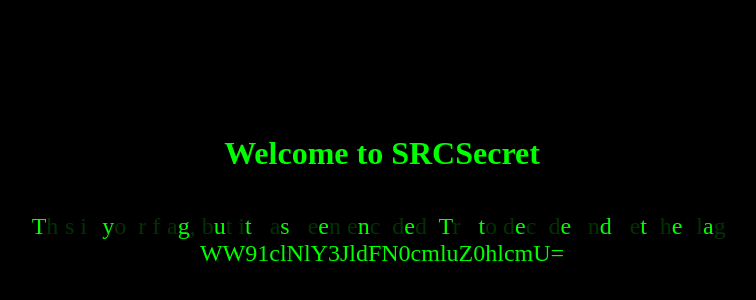
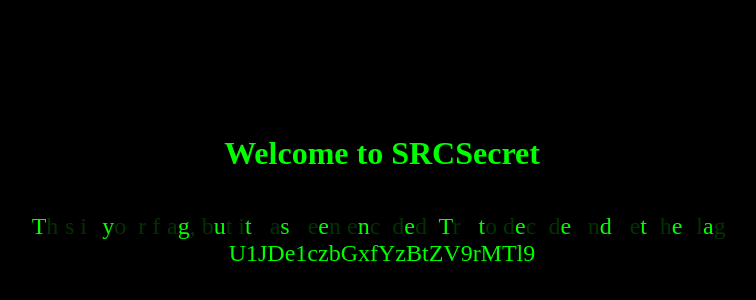
Before and after one commit to L42yH4d3s/SRC_Clubday, a plain HTML site: page SRCSecret.html in a window 1280 px wide. Shown: the part 218-518 px from the top of the page, without its empty margins (258-1014 px from the left). Drawn offline with Linux system fonts and the light colour scheme.

Commit message:
Update SRCSecret.html

```diff
--- a/SRCSecret.html
+++ b/SRCSecret.html
@@ -28,7 +28,7 @@
     </div>
     <script>
         // Chuỗi bạn muốn mã hóa qua Base64
-        const messageToEncode = "YourSecretStringHere";
+        const messageToEncode = "SRC{W3ll_c0me_k19}";
 
         // Mã hóa chuỗi qua Base64
         const encodedMessage = btoa(messageToEncode);
```
